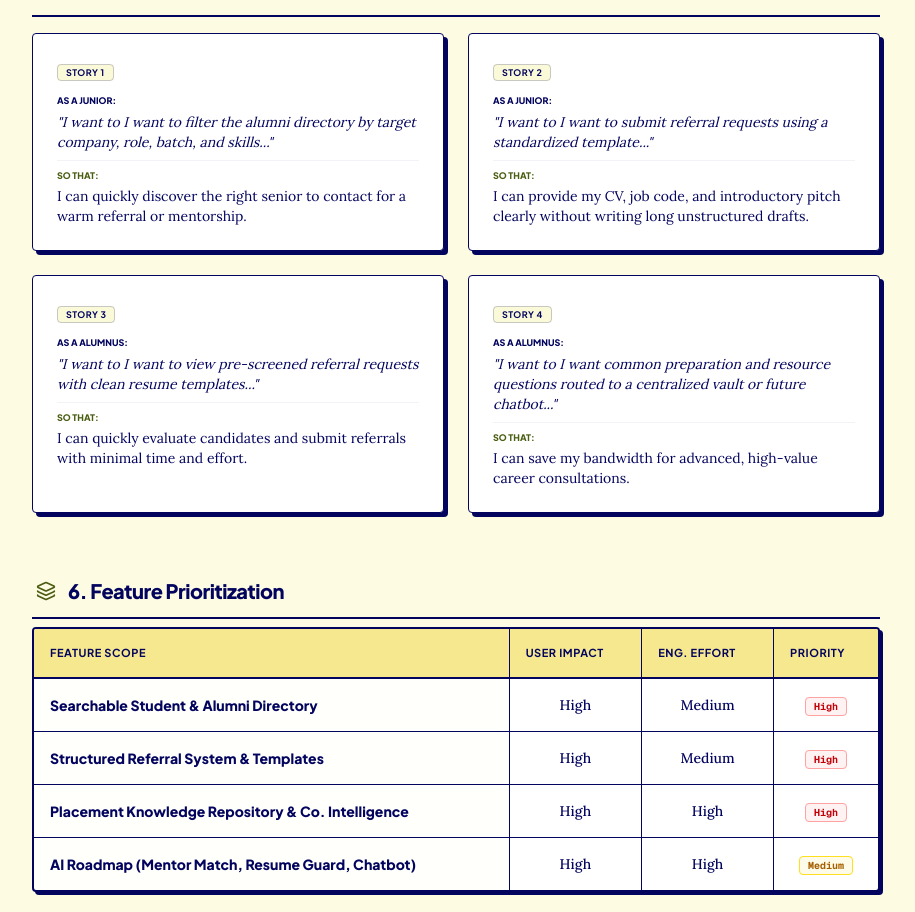
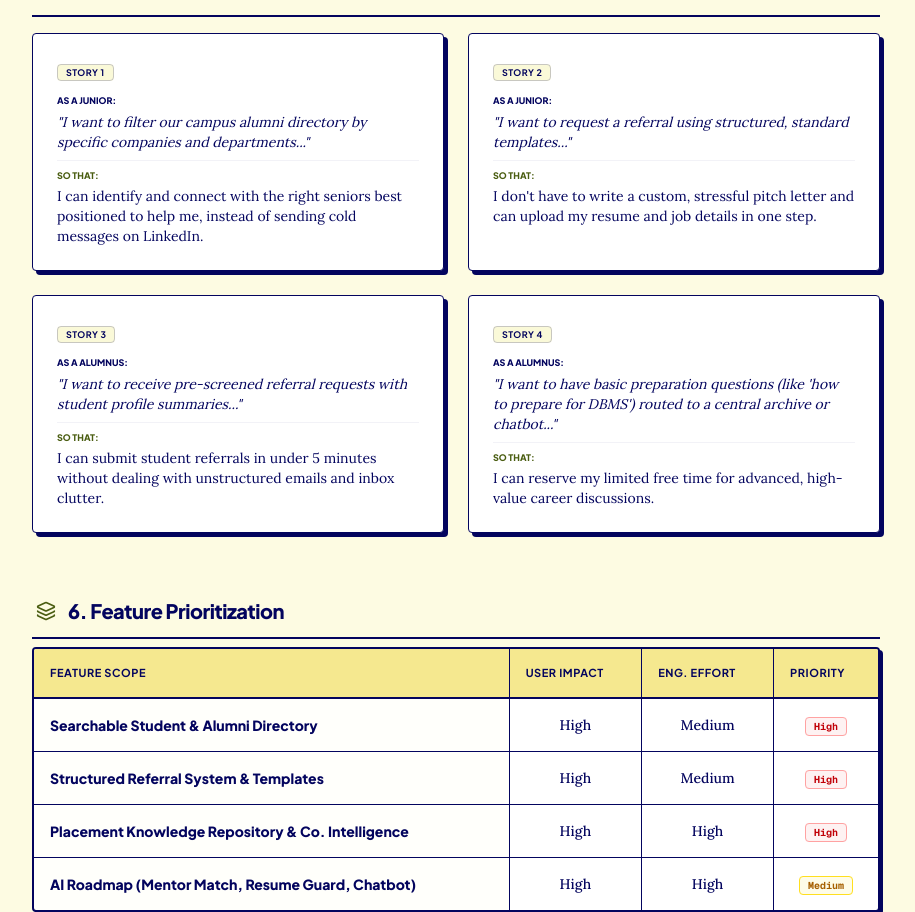
Before and after one commit to anup015/product-portfolio, a Next.js app: page /case-studies/ask-your-senior in a window 1280 px wide. Shown: the part 1870-2782 px from the top of the page, without its empty margins (184-1099 px from the left). Built offline with nearby package versions, Linux system fonts and the light colour scheme.

Commit message:
Update navbar links, add horizontal divider, and refine user stories copy across all case studies

```diff
--- a/app/case-studies/[id]/page.tsx
+++ b/app/case-studies/[id]/page.tsx
@@ -105,23 +105,23 @@ const CASE_STUDIES_DATA: Record<string, CaseStudy> = {
     userStories: [
       {
         role: "Junior",
-        story: "I want to filter the alumni directory by target company, role, batch, and skills",
-        benefit: "I can quickly discover the right senior to contact for a warm referral or mentorship."
+        story: "filter our campus alumni directory by specific companies and departments",
+        benefit: "I can identify and connect with the right seniors best positioned to help me, instead of sending cold messages on LinkedIn."
       },
       {
         role: "Junior",
-        story: "I want to submit referral requests using a standardized template",
-        benefit: "I can provide my CV, job code, and introductory pitch clearly without writing long unstructured drafts."
+        story: "request a referral using structured, standard templates",
+        benefit: "I don't have to write a custom, stressful pitch letter and can upload my resume and job details in one step."
       },
       {
         role: "Alumnus",
-        story: "I want to view pre-screened referral requests with clean resume templates",
-        benefit: "I can quickly evaluate candidates and submit referrals with minimal time and effort."
+        story: "receive pre-screened referral requests with student profile summaries",
+        benefit: "I can submit student referrals in under 5 minutes without dealing with unstructured emails and inbox clutter."
       },
       {
         role: "Alumnus",
-        story: "I want common preparation and resource questions routed to a centralized vault or future chatbot",
-        benefit: "I can save my bandwidth for advanced, high-value career consultations."
+        story: "have basic preparation questions (like 'how to prepare for DBMS') routed to a central archive or chatbot",
+        benefit: "I can reserve my limited free time for advanced, high-value career discussions."
       }
     ],
     featurePrioritization: [
@@ -228,27 +228,27 @@ const CASE_STUDIES_DATA: Record<string, CaseStudy> = {
     userStories: [
       {
         role: "Student",
-        story: "I want to create a verified digital profile and upload my resume once",
+        story: "create a verified digital profile and upload my resume once",
         benefit: "I don't have to repeatedly enter application details and can apply with a single click."
       },
       {
         role: "Student",
-        story: "I want AI to recommend internships based on my skills and track my application states",
+        story: "receive AI-recommended internships based on my skills and track my application states",
         benefit: "I can discover relevant opportunities quickly and monitor my hiring progress."
       },
       {
         role: "Faculty Mentor",
-        story: "I want to review pending student applications and provide remarks",
+        story: "review pending student applications and provide remarks",
         benefit: "I can approve eligible candidates efficiently and guide students."
       },
       {
         role: "Placement Officer",
-        story: "I want to approve employer registrations and monitor placement dashboards",
+        story: "approve employer registrations and monitor placement dashboards",
         benefit: "I can oversee institutional performance and protect students from unverified employers."
       },
       {
         role: "Employer",
-        story: "I want AI to recommend candidate shortlists and auto-schedule interviews on Google Calendar & Meet",
+        story: "receive AI candidate recommendations and auto-schedule interviews on Google Calendar & Meet",
         benefit: "I can save time screening applicants and avoid back-and-forth scheduling."
       }
     ],
@@ -361,22 +361,22 @@ const CASE_STUDIES_DATA: Record<string, CaseStudy> = {
     userStories: [
       {
         role: "Student",
-        story: "I want to search and download lecture notes and PYQs by branch and semester",
+        story: "search and download lecture notes and PYQs by branch and semester from a single repository",
         benefit: "I can prepare for exams efficiently without relying on informal file sharing."
       },
       {
         role: "Student",
-        story: "I want to submit academic queries to a structured Query Desk and track their resolution status",
+        story: "submit academic queries to a structured Query Desk and track their resolution status",
         benefit: "I can get official answers transparently from faculty without sending formal emails."
       },
       {
         role: "Faculty",
-        story: "I want to publish materials and notices on a dedicated Course Connect channel",
+        story: "publish materials and notices on a dedicated Course Connect channel",
         benefit: "I can ensure students get authoritative resources and reduce my repetitive email inbox load."
       },
       {
         role: "Administrator",
-        story: "I want to update timetable entries on a dynamic dashboard",
+        story: "update timetable entries on a dynamic dashboard",
         benefit: "I can propagate schedule changes to all student viewports instantly."
       }
     ],
@@ -461,17 +461,17 @@ const CASE_STUDIES_DATA: Record<string, CaseStudy> = {
     userStories: [
       {
         role: "Writer",
-        story: "I want to activate AI using a simple keyboard command (Space on an empty block or /ai)",
+        story: "activate AI using a simple keyboard command (Space on an empty block or /ai)",
         benefit: "I can trigger AI features instantly without breaking my writing posture or taking my hands off the keyboard."
       },
       {
         role: "Writer",
-        story: "I want to highlight text and select formatting presets like 'Summarize' or 'Professional Tone'",
+        story: "highlight text and select formatting presets like 'Summarize' or 'Professional Tone'",
         benefit: "I can optimize my document styling instantly without writing custom prompts."
       },
       {
         role: "PM",
-        story: "I want AI to scan meeting blocks and extract an actionable check-list",
+        story: "have AI scan meeting blocks and extract an actionable checklist",
         benefit: "I can generate my tasks list instantly and reduce follow-up overhead."
       }
     ],
--- a/app/page.tsx
+++ b/app/page.tsx
@@ -37,6 +37,7 @@ export default function Home() {
           <nav className="hidden md:flex items-center gap-8">
             <button onClick={() => scrollToSection("hero")} className="text-sm font-bold text-[#03045E] hover:opacity-75 transition-opacity cursor-pointer">Home</button>
             <button onClick={() => scrollToSection("about")} className="text-sm font-bold text-[#03045E] hover:opacity-75 transition-opacity cursor-pointer">About</button>
+            <button onClick={() => scrollToSection("achievements")} className="text-sm font-bold text-[#03045E] hover:opacity-75 transition-opacity cursor-pointer">Achievements</button>
             <button onClick={() => scrollToSection("product-thinking")} className="text-sm font-bold text-[#03045E] hover:opacity-75 transition-opacity cursor-pointer">Product Thinking</button>
             <button onClick={() => scrollToSection("projects")} className="text-sm font-bold text-[#03045E] hover:opacity-75 transition-opacity cursor-pointer">Work</button>
             <button onClick={() => scrollToSection("contact")} className="text-sm font-bold text-[#03045E] hover:opacity-75 transition-opacity cursor-pointer">Contact</button>
@@ -95,6 +96,7 @@ export default function Home() {
           <div className="md:hidden border-b border-[#03045E] bg-[#FDFBE2] px-6 py-4 flex flex-col gap-4">
             <button onClick={() => scrollToSection("hero")} className="text-left text-sm font-bold text-[#03045E] py-1">Home</button>
             <button onClick={() => scrollToSection("about")} className="text-left text-sm font-bold text-[#03045E] py-1">About</button>
+            <button onClick={() => scrollToSection("achievements")} className="text-left text-sm font-bold text-[#03045E] py-1">Achievements</button>
             <button onClick={() => scrollToSection("product-thinking")} className="text-left text-sm font-bold text-[#03045E] py-1">Product Thinking</button>
             <button onClick={() => scrollToSection("projects")} className="text-left text-sm font-bold text-[#03045E] py-1">Work</button>
             <button onClick={() => scrollToSection("contact")} className="text-left text-sm font-bold text-[#03045E] py-1">Contact</button>
@@ -246,6 +248,8 @@ export default function Home() {
           </div>
         </div>
       </section>
+
+      <hr className="border-[#03045E]/10 max-w-5xl mx-auto" />
 
       {/* Achievements Section */}
       <section id="achievements" className="py-20 md:py-28 bg-[#FDFBE2]">
```
